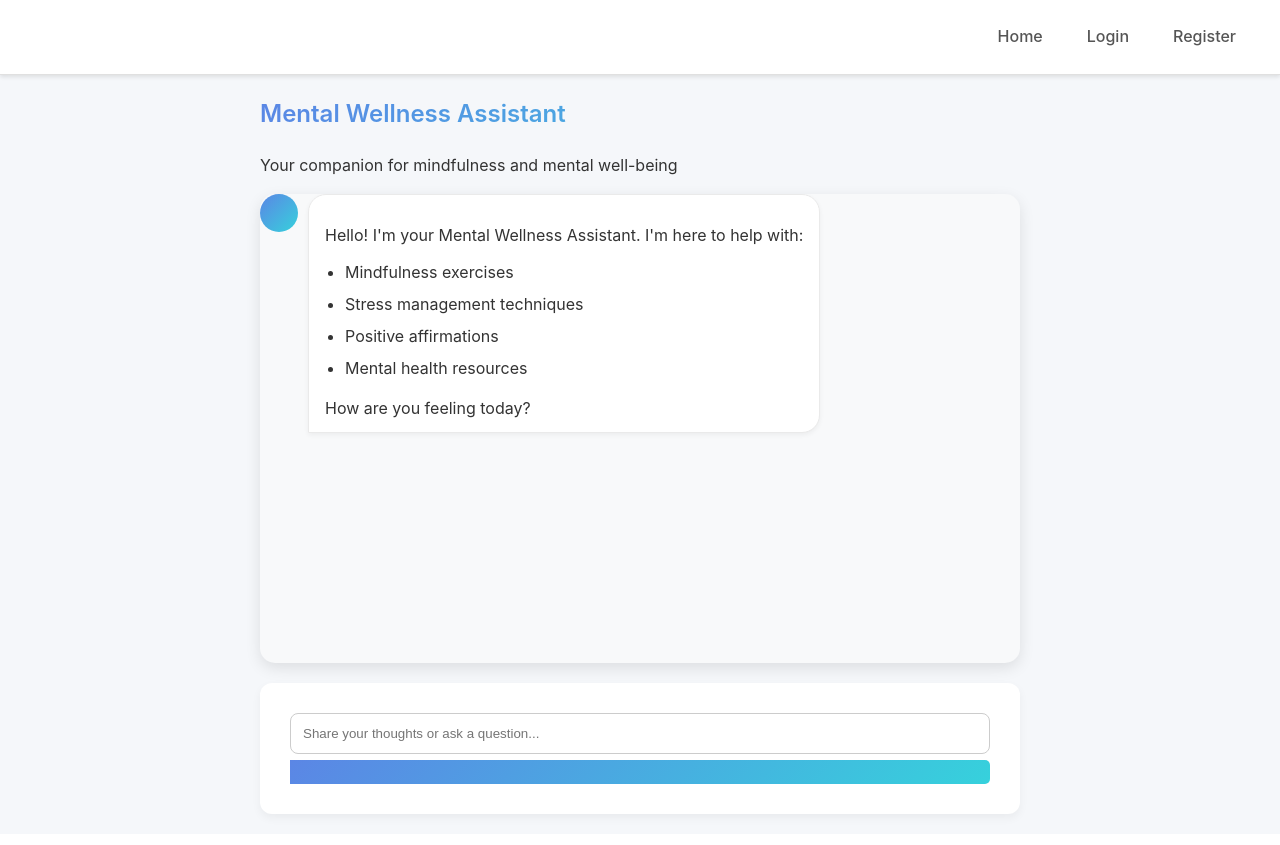
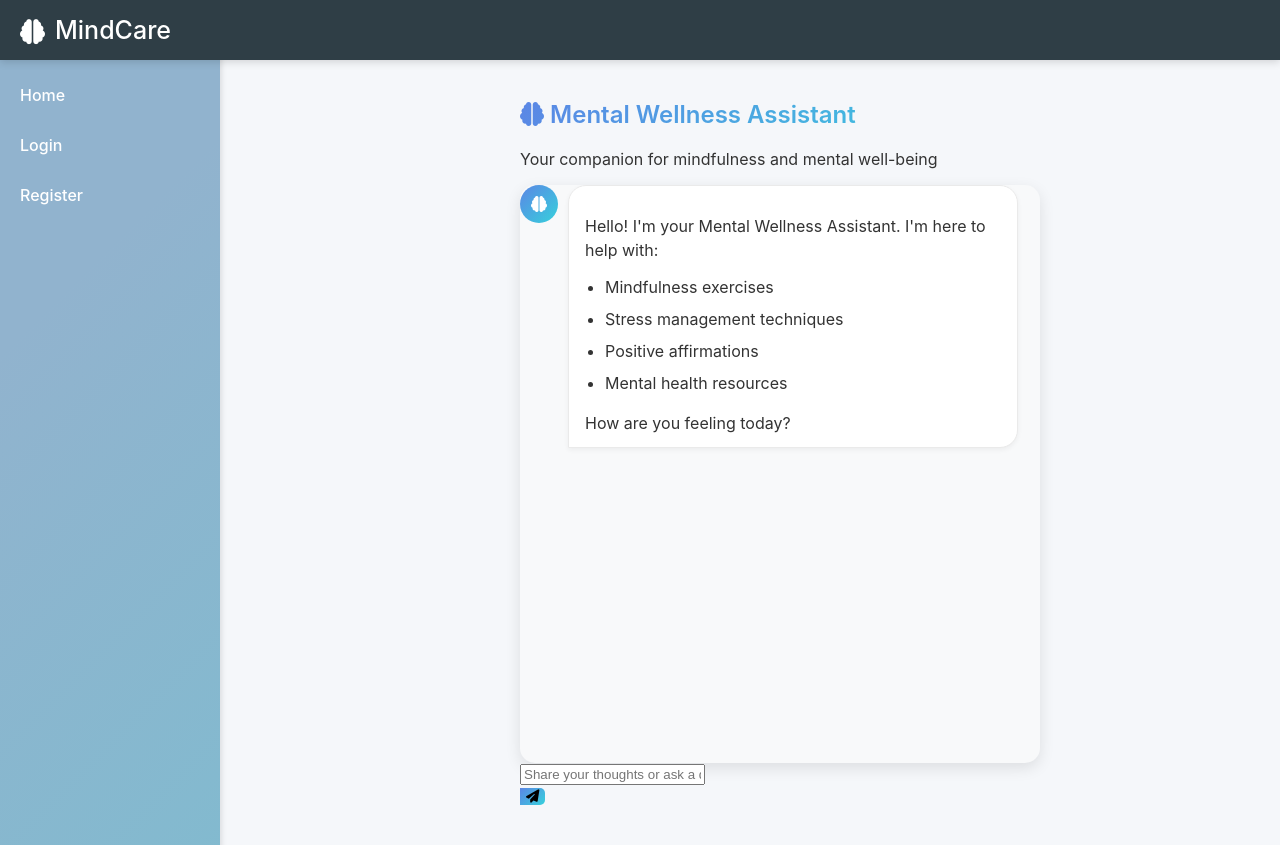
Before and after one commit to Suhasi123/Neuromatics, a Flask app: page /chatbot in a window 1280 px wide. Run offline with Flask 3, Linux system fonts and the light colour scheme.

Commit message:
Updated Navbar Structure

```diff
--- a/MentalHealth/src/templates/base.html
+++ b/MentalHealth/src/templates/base.html
@@ -3,119 +3,152 @@
 <head>
     <meta charset="UTF-8">
     <meta name="viewport" content="width=device-width, initial-scale=1.0">
-    <title>Mental Health App</title>
+    <title>Mental Health App - Sidebar Version</title>
+	<link rel="stylesheet" href="https://cdnjs.cloudflare.com/ajax/libs/font-awesome/6.5.0/css/all.min.css">
     <style>
         body {
+            margin: 0;
+			padding: 0;
             font-family: -apple-system, BlinkMacSystemFont, 'Segoe UI', Roboto, 'Helvetica Neue', Arial, sans-serif;
             background-color: #f4f7f6;
             color: #333;
-			margin: 0;
-			line-height: 1.6;
         }
 
-		.container {
-			max-width: 960px;
-			margin: 20px auto;
-			padding: 0 20px;
+		/* Topbar */
+		.topbar {
+			position: fixed;
+			top: 0;
+			left: 0;
+			width: 100%;
+			height: 60px;
+			background-color:#2F3E46;
+			color: white;
+			display: flex;
+			align-items: center;
+			z-index: 2000;
+			box-shadow: 0 2px 8px rgba(0, 0, 0, 0.15);
 		}
 
-		/* Navigation Bar */
+		.topbar-content {
+			width: 100%;
+			display: flex;
+			justify-content: space-between;
+			align-items: center;
+			padding: 15px 20px;
+		}
+
+		.project-title{
+			font-size: 25px;
+			font-weight: 500;
+		}
+
+		.project-title i {
+			margin-right: 10px;
+			color: white;
+			font-size: 25;
+			vertical-align: middle;
+		}
+
+
+		.logout-btn {
+			background-color: white;
+			color: #2F3E46;
+			padding: 8px 16px;
+			border-radius: 6px;
+			text-decoration: none;
+			font-weight: 600;
+			transition: 0.3s ease;
+		}
+
+		.logout-btn:hover {
+			background-color: #f1f1f1;
+		}
+
         nav {
-			background-color: #ffffff;
-			padding: 1rem 2rem;
-			box-shadow: 0 2px 4px rgba(0, 0, 0, 0.1);
-			border-bottom: 1px solid #e0e0e0;
-			position: relative; /* Needed for positioning the dropdown */
+            position: fixed;
+            top: 40px;
+            left: 0;
+            height: 100vh;
+            width: 220px;
+            background: linear-gradient(135deg, #91b3ce 30%, #82bacf 100%);
+            padding-top: 30px;
+            box-shadow: 2px 0 5px rgba(0, 0, 0, 0.1);
+            overflow-y: auto;
+            z-index: 1000;
         }
 
         nav ul {
             list-style-type: none;
+            padding: 0;
             margin: 0;
-			padding: 0;
             display: flex;
-			justify-content: flex-end;
-			align-items: center;
+            flex-direction: column;
         }
 
         nav ul li {
-			margin-left: 20px;
-			position: relative; /* For dropdown positioning */
+            margin: 5px 0;
         }
 
         nav ul li a {
+            display: block;
+            color: #fff;
             text-decoration: none;
-			color: #555;
+            padding: 10px 20px;
             font-weight: 500;
-			padding: 8px 12px;
             border-radius: 6px;
-			transition: background-color 0.3s, color 0.3s;
-			display: block;
+            transition: background 0.3s ease;
         }
 
-		nav ul li a:hover, nav ul li a.active {
-			background-color: #e8f5e9; /* A light green for hover */
-			color: #2e7d32; /* A darker green for text */
+        nav ul li a:hover,
+        nav ul li a.active {
+            background-color: #e8f5e9;
+            color: #2F3E46;
         }
 
-		.nav-toggle {
-			display: none; /* Hidden on desktop */
-			font-size: 24px;
-			color: #555;
-			text-decoration: none;
-			position: absolute;
-			right: 20px;
-			top: 15px;
-		}
-
-		/* Dropdown Styles */
-        .dropbtn {
+        .dropdown .dropbtn {
             display: flex;
             align-items: center;
+            cursor: pointer;
+            width: 100%;
+            color: #fff;
+            text-decoration: none;
+            padding: 10px 20px;
+            font-weight: 500;
+            border-radius: 6px;
+            transition: background 0.3s ease;
         }
 
         .arrow {
-            border: solid #555;
+            border: solid #fff;
             border-width: 0 2px 2px 0;
             display: inline-block;
             padding: 3px;
             margin-left: 8px;
             transform: rotate(45deg);
-            -webkit-transform: rotate(45deg);
-            transition: transform 0.3s ease;
         }
 
         .dropdown-content {
             display: none;
-			position: absolute;
-			background-color: #f9f9f9;
-			min-width: 160px;
-			box-shadow: 0px 8px 16px 0px rgba(0,0,0,0.2);
-			z-index: 1;
-			border-radius: 6px;
+            flex-direction: column;
+            padding-left: 20px;
+        }
+
+        .dropdown:hover .dropdown-content {
+            display: flex;
         }
 
         .dropdown-content a {
-			color: black;
-			padding: 12px 16px;
-			text-decoration: none;
-			display: block;
-			text-align: left;
+            padding: 6px 0;
+            color: #e0f7fa;
+            font-size: 0.95rem;
         }
 
-		.dropdown-content a:hover {
-			background-color: #f1f1f1;
+        .container {
+            margin-left: 240px;
+			padding: 20px;
+			margin-top: 60px;
         }
 
-		.dropdown:hover .dropdown-content {
-			display: block;
-		}
-
-        .dropdown:hover .arrow {
-            transform: rotate(-135deg);
-            -webkit-transform: rotate(-135deg);
-        }
-
-		/* Flash Messages */
         .flash {
             padding: 15px;
             margin-bottom: 20px;
@@ -136,162 +169,48 @@
             border: 1px solid #f5c6cb;
         }
 
-		/* Form Styling */
-		form {
-			background: #ffffff;
-			padding: 30px;
-			border-radius: 12px;
-			box-shadow: 0 4px 10px rgba(0, 0, 0, 0.05);
-			margin-top: 20px;
+        @media (max-width: 768px) {
+            nav {
+                position: relative;
+                width: 100%;
+                height: auto;
             }
 
-		form h2 {
-			margin-top: 0;
-			margin-bottom: 20px;
-			color: #333;
-		}
-
-		.form-group {
-			margin-bottom: 20px;
-		}
-
-		.form-group label {
-			display: block;
-			margin-bottom: 8px;
-			font-weight: 600;
-			color: #555;
-		}
-
-		input[type="text"],
-		input[type="password"],
-		input[type="email"],
-		input[type="date"],
-		input[type="number"],
-		textarea,
-		select {
-			width: 100%;
-			padding: 12px;
-			border: 1px solid #ccc;
-			border-radius: 8px;
-			box-sizing: border-box; /* Important for padding and width */
-			transition: border-color 0.3s;
-		}
-
-		input[type="text"]:focus,
-		input[type="password"]:focus,
-		textarea:focus,
-		select:focus {
-			border-color: #4CAF50; /* Highlight color */
-			outline: none;
-		}
-
-		textarea {
-			resize: vertical;
-			min-height: 100px;
-		}
-
-		/* Button Styling */
-		button, input[type="submit"] {
-			background-color: #4CAF50; /* Primary button color */
-			color: white;
-			padding: 12px 20px;
-			border: none;
-			border-radius: 8px;
-			cursor: pointer;
-			font-size: 16px;
-			font-weight: 600;
-			width: 100%;
-			transition: background-color 0.3s;
-		}
-
-		button:hover, input[type="submit"]:hover {
-			background-color: #45a049; /* Darker shade on hover */
-		}
-
-		/* Card styling for profile, etc. */
-		.card {
-			background: #ffffff;
-			padding: 30px;
-			border-radius: 12px;
-			box-shadow: 0 4px 10px rgba(0, 0, 0, 0.05);
-			margin-top: 20px;
-		}
-
-		.card h2 {
-			margin-top: 0;
-			color: #4CAF50;
-		}
-
-		/* Responsive Design for Dropdown Menu */
-		@media (max-width: 768px) {
-			.nav-toggle {
-				display: block; /* Show hamburger button */
+            .container {
+                margin-left: 0;
             }
 
             nav ul {
-				display: none; /* Hide links by default */
-				flex-direction: column;
-				width: 100%;
-				position: absolute;
-				top: 60px; /* Position below the nav bar */
-				left: 0;
-				background-color: #ffffff;
-				box-shadow: 0 4px 8px rgba(0,0,0,0.1);
-			}
-
-			nav ul.show {
-				display: flex; /* Show links when active */
+                flex-direction: row;
+                flex-wrap: wrap;
+                justify-content: center;
             }
 
             nav ul li {
-				margin: 0;
-				width: 100%;
-				text-align: center;
-				border-bottom: 1px solid #f4f7f6;
-			}
-
-			.dropdown .dropbtn {
-				width: 100%;
-				box-sizing: border-box;
-                justify-content: center;
+                margin: 5px;
             }
 
             .dropdown-content {
-				display: none; /* Initially hide dropdown content */
-				position: static; /* Remove absolute positioning */
+                position: static;
                 box-shadow: none;
-				background-color: #e8f5e9;
-			}
-
-			.dropdown-content a {
-				color: #2e7d32;
-			}
-
-			.dropdown.active .dropdown-content {
-				display: block; /* Show on active */
-			}
-
-            .dropdown.active .arrow {
-                transform: rotate(-135deg);
-                -webkit-transform: rotate(-135deg);
-            }
-
-			nav ul li:last-child {
-				border-bottom: none;
-			}
-
-			nav ul li a {
-				padding: 15px;
-				width: 100%;
-				box-sizing: border-box;
+                background-color: inherit;
             }
         }
     </style>
 </head>
 <body>
+	<header class="topbar">
+		<div class="topbar-content">
+			<div class="project-title">
+				<i class="fa-solid fa-brain"></i>MindCare
+			</div>
+			{% if 'user_id' in session %}
+				<a href="{{ url_for('logout') }}" class="logout-btn">Logout</a>
+			{% endif %}
+		</div>
+	</header>
     <nav>
-        <a href="#" class="nav-toggle" id="navToggle">&#9776;</a>
-        <ul id="navLinks">
+        <ul>
             <li><a href="{{ url_for('index') }}">Home</a></li>
             {% if 'user_id' in session %}
                 <li><a href="{{ url_for('chatbot_route') }}">Mindfulness Chatbot</a></li>
@@ -326,34 +243,8 @@
                 {% endfor %}
             {% endif %}
         {% endwith %}
+
         {% block content %}{% endblock %}
     </div>
-    <script>
-        document.addEventListener('DOMContentLoaded', () => {
-            const navToggle = document.getElementById('navToggle');
-            const navLinks = document.getElementById('navLinks');
-            const dropdown = document.querySelector('.dropdown');
-            const dropbtn = document.querySelector('.dropbtn');
-
-            // Toggle mobile navigation
-            if (navToggle) {
-                navToggle.addEventListener('click', (event) => {
-                    event.preventDefault(); // Prevent the link from navigating
-                    navLinks.classList.toggle('show');
-                });
-            }
-
-            // Handle dropdown for mobile
-            if (dropbtn) {
-                dropbtn.addEventListener('click', (event) => {
-                    // Check if we are in mobile view
-                    if (window.innerWidth <= 768) {
-                        event.preventDefault();
-                        dropdown.classList.toggle('active');
-                    }
-                });
-            }
-        });
-    </script>
 </body>
 </html>
--- a/MentalHealth/src/templates/chatbot.html
+++ b/MentalHealth/src/templates/chatbot.html
@@ -44,6 +44,7 @@
 
     .container {
         max-width: 800px;
+        margin-top: 20px;
     }
 
     .chat-container {
--- a/MentalHealth/src/templates/resources.html
+++ b/MentalHealth/src/templates/resources.html
@@ -251,7 +251,7 @@
 
     .articles-grid {
         display: grid;
-        width: 1440px;
+        width: 1220px;
         grid-template-columns: repeat(auto-fit, minmax(350px, 1fr));
         gap: 20px;
     }
```
Also changed, not shown: other parts of MentalHealth/src/templates/base.html (+4 -6 lines). Lines whose indentation alone changed are shown as unchanged.
